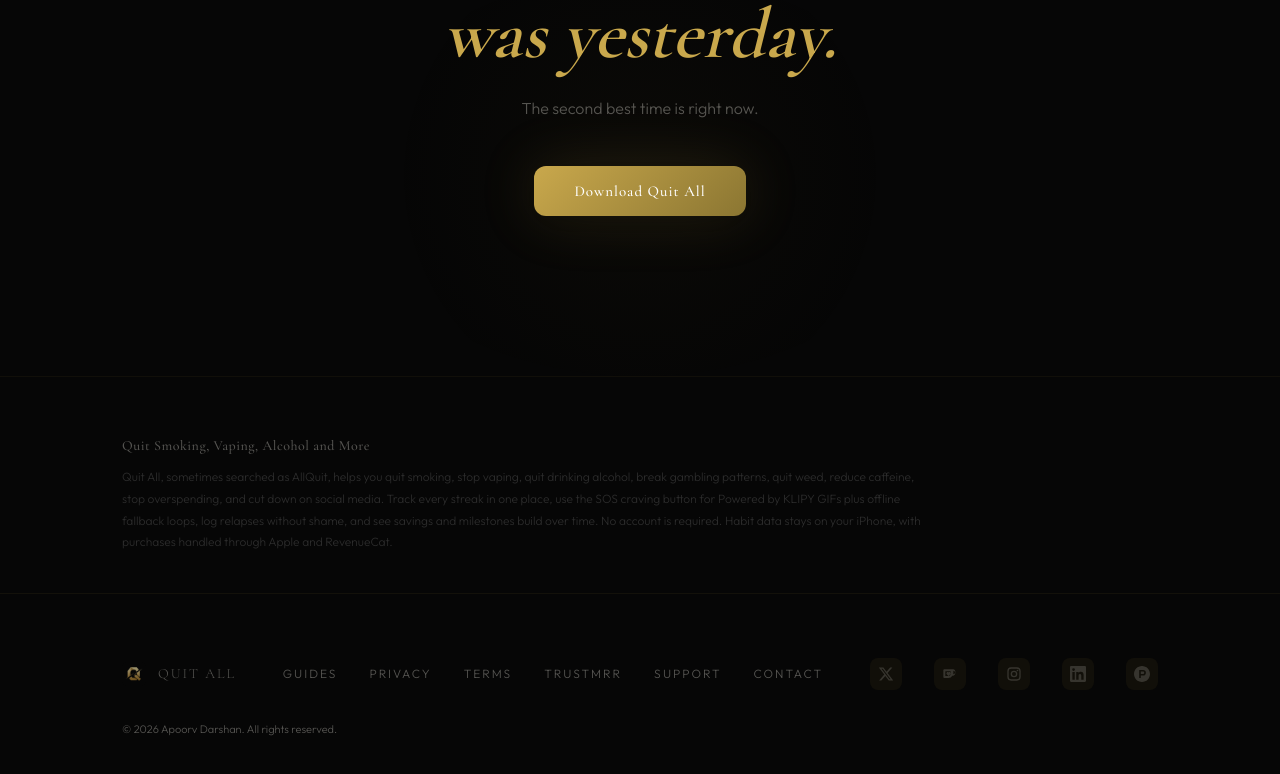
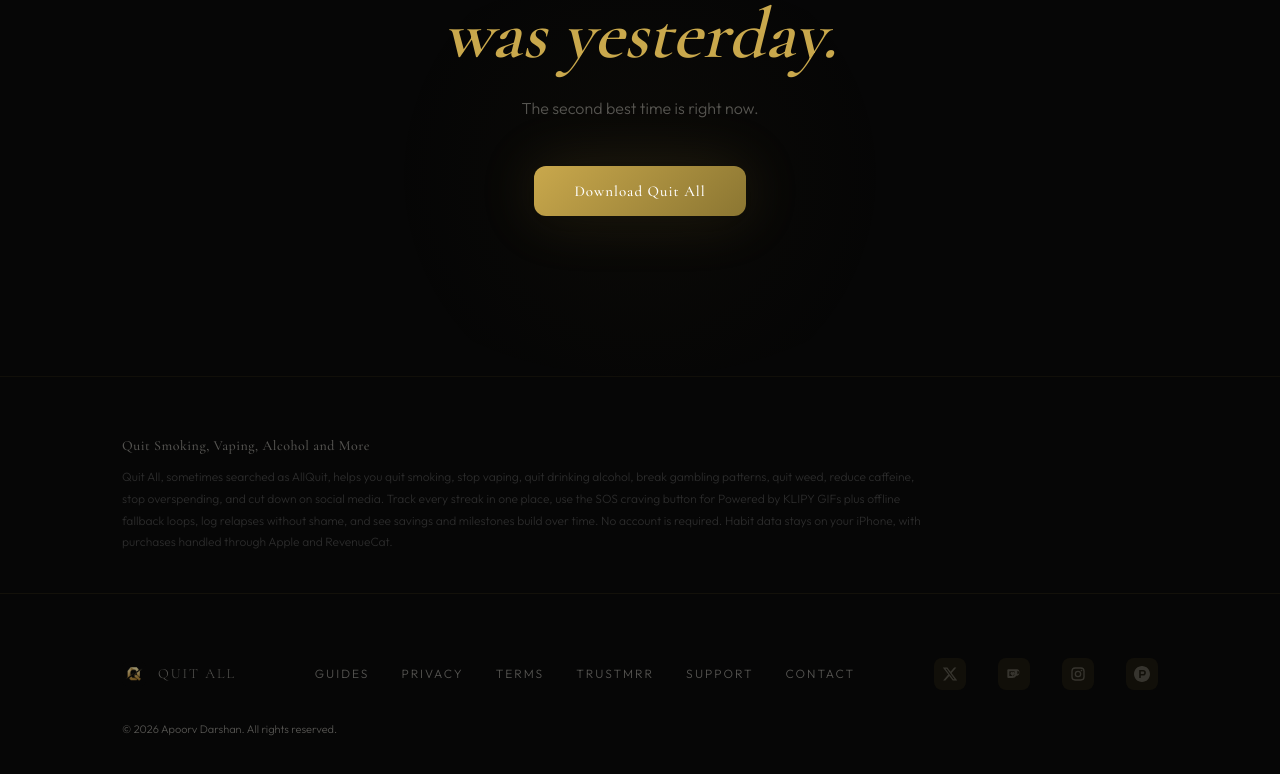
Before and after one commit to apoorvdarshan/quit-all, a Next.js app in the folder web/: page / in a window 1280 px wide. Shown: the part 5421-6195 px from the top of the page. Built offline with nearby package versions, Linux system fonts and the light colour scheme.

Commit message:
Update docs + web for v1.2.1: remove tip jar and LinkedIn references

```diff
--- a/web/src/app/layout.tsx
+++ b/web/src/app/layout.tsx
@@ -94,7 +94,6 @@
     "https://apps.apple.com/us/app/quit-all-break-every-habit/id6760978934",
     "https://www.producthunt.com/products/quit-all-break-every-habit",
     "https://www.instagram.com/quitall_com/",
-    "https://www.linkedin.com/company/quit-all/",
     "https://x.com/apoorvdarshan",
     "https://trustmrr.com/startup/quit-all-break-every-habit",
   ],
--- a/web/src/app/page.tsx
+++ b/web/src/app/page.tsx
@@ -345,9 +345,6 @@
               <Link href="https://www.instagram.com/quitall_com/" target="_blank" aria-label="Instagram">
                 <svg width="16" height="16" viewBox="0 0 24 24" fill="currentColor"><path d="M7.8 2h8.4A5.807 5.807 0 0 1 22 7.8v8.4a5.807 5.807 0 0 1-5.8 5.8H7.8A5.807 5.807 0 0 1 2 16.2V7.8A5.807 5.807 0 0 1 7.8 2m-.2 2A3.6 3.6 0 0 0 4 7.6v8.8A3.6 3.6 0 0 0 7.6 20h8.8a3.6 3.6 0 0 0 3.6-3.6V7.6A3.6 3.6 0 0 0 16.4 4H7.6m9.65 1.5a1.25 1.25 0 1 1 0 2.5 1.25 1.25 0 0 1 0-2.5M12 7a5 5 0 1 1 0 10 5 5 0 0 1 0-10m0 2a3 3 0 1 0 0 6 3 3 0 0 0 0-6z"/></svg>
               </Link>
-              <Link href="https://www.linkedin.com/company/quit-all/" target="_blank" aria-label="LinkedIn">
-                <svg width="16" height="16" viewBox="0 0 24 24" fill="currentColor"><path d="M20.447 20.452h-3.554v-5.569c0-1.328-.027-3.037-1.852-3.037-1.853 0-2.136 1.445-2.136 2.939v5.667H9.351V9h3.414v1.561h.046c.477-.9 1.637-1.85 3.37-1.85 3.601 0 4.267 2.37 4.267 5.455v6.286zM5.337 7.433a2.062 2.062 0 0 1-2.063-2.065 2.064 2.064 0 1 1 2.063 2.065zm1.782 13.019H3.555V9h3.564v11.452zM22.225 0H1.771C.792 0 0 .774 0 1.729v20.542C0 23.227.792 24 1.771 24h20.451C23.2 24 24 23.227 24 22.271V1.729C24 .774 23.2 0 22.222 0h.003z"/></svg>
-              </Link>
               <Link href="https://www.producthunt.com/products/quit-all-break-every-habit" target="_blank" aria-label="Product Hunt">
                 <svg width="16" height="16" viewBox="0 0 24 24" fill="currentColor"><path d="M13.604 8.4h-3.405V12h3.405a1.8 1.8 0 0 0 0-3.6zM12 0C5.372 0 0 5.372 0 12s5.372 12 12 12 12-5.372 12-12S18.628 0 12 0zm1.604 14.4h-3.405V18H7.801V6h5.804a4.2 4.2 0 0 1 0 8.4z"/></svg>
               </Link>
--- a/web/src/app/terms/page.tsx
+++ b/web/src/app/terms/page.tsx
@@ -29,7 +29,6 @@
       "Quit All offers auto-renewable subscriptions: Weekly ($6.99/week) and Yearly ($34.99/year)",
       "The Weekly and Yearly subscriptions include a 7-day free trial when eligible",
       "Quit All also offers a Lifetime Premium non-consumable purchase ($69.99 one-time)",
-      "Quit All offers optional one-time tips to support development; tips are consumable purchases that unlock no additional features or content",
       "Prices may vary by country, currency, taxes, App Store price changes, and Apple regional pricing",
       "Payment is charged to your Apple ID account at confirmation or at the end of a trial period when a trial applies",
       "Subscriptions automatically renew unless canceled at least 24 hours before the end of the current period",
```
Also changed, not shown: 3 other files (tests, documents, lock files or other folders).
